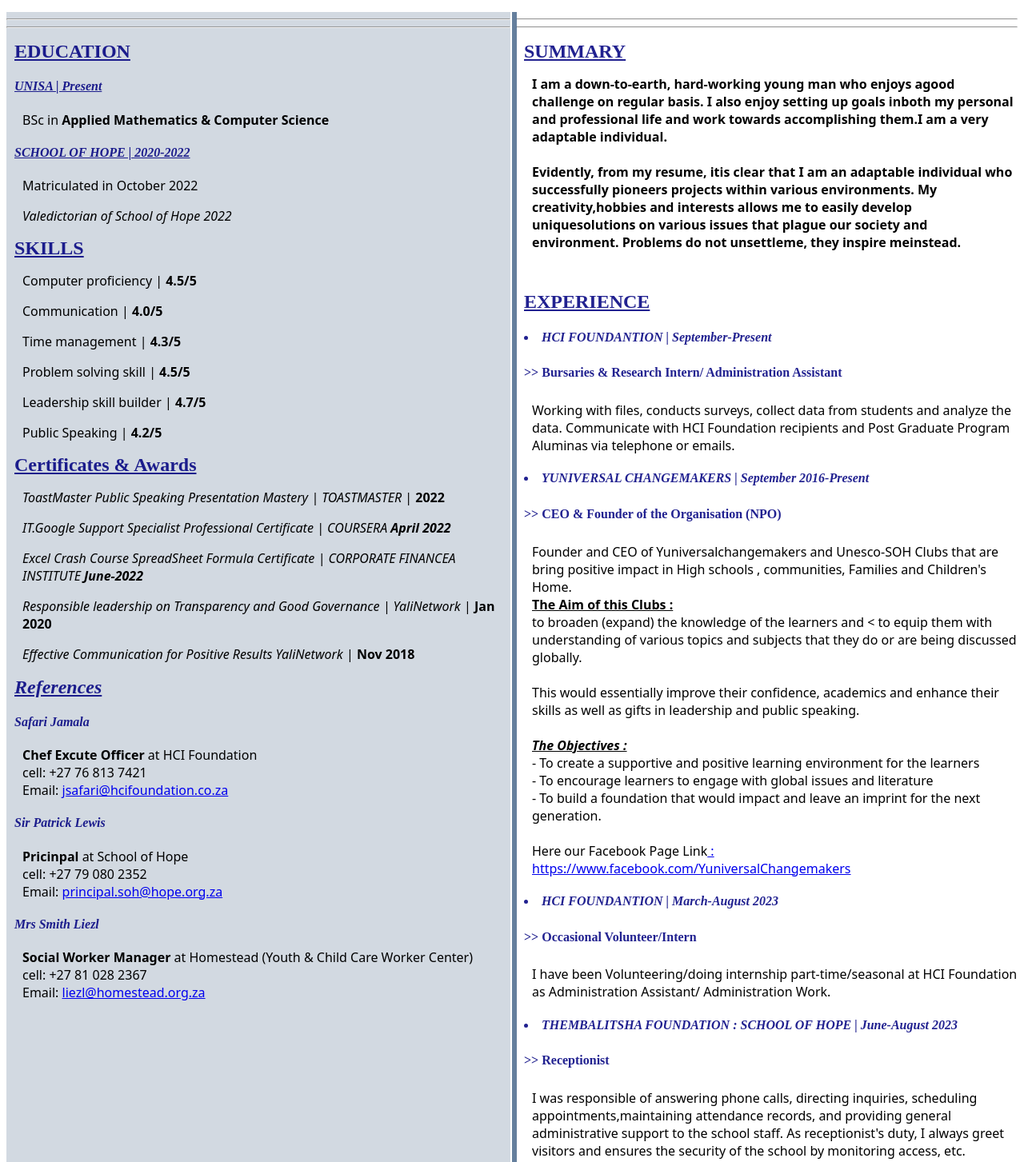
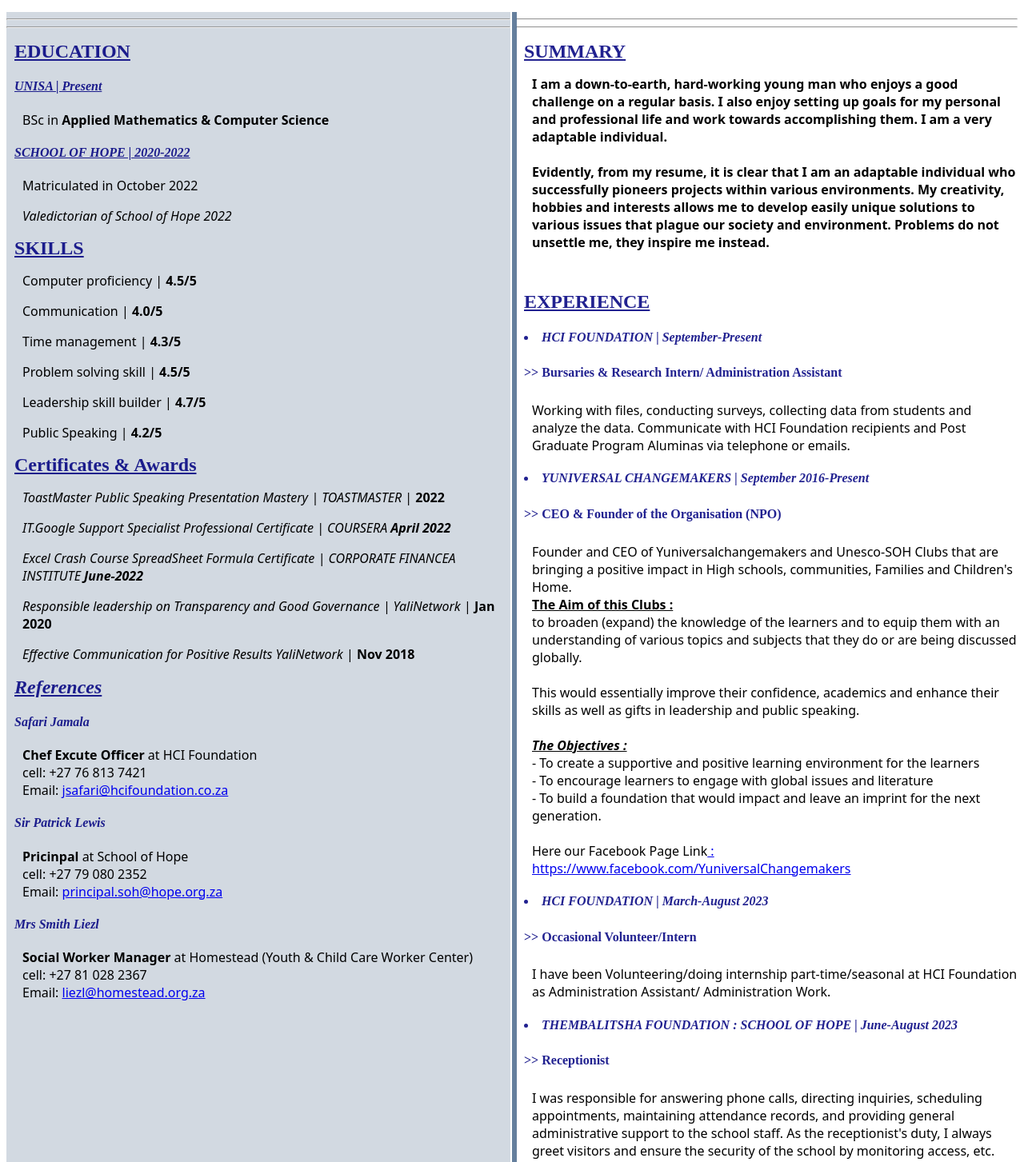
Before and after one commit to Benis-Joel75/CV.....html-Baraka, a plain HTML site: page index.html in a window 1280 px wide. Shown: the part 299-1752 px from the top of the page at 80% size. Drawn offline with Linux system fonts and the light colour scheme.

Commit message:
Update index.html

```diff
--- a/index.html
+++ b/index.html
@@ -179,42 +179,42 @@
         <div class="summary">
             <hr/><hr/>
             <h1>SUMMARY</h1>
-            <p><b>I am a down-to-earth, hard-working young man who enjoys agood
-                challenge on regular basis.
-                I also enjoy setting up goals inboth
+            <p><b>I am a down-to-earth, hard-working young man who enjoys a good
+                challenge on a regular basis.
+                I also enjoy setting up goals for
                 my personal and professional life
                 and work towards accomplishing
-                them.I am a very adaptable
+                them. I am a very adaptable
                 individual.<br><br>
-                Evidently, from my resume, itis clear
+                Evidently, from my resume, it is clear
                 that I am an adaptable individual
                 who successfully pioneers
                 projects within various environments.
-                My creativity,hobbies and interests
-                allows me to easily develop
-                uniquesolutions on various issues
+                My creativity, hobbies and interests
+                allows me to develop easily
+                unique solutions to various issues
                 that plague our society
                 and environment. Problems do not
-                unsettleme, they inspire
-                meinstead.</b></p>
+                unsettle me, they inspire
+                me instead.</b></p>
         </div>
     <br>
         <div class="experience">
             <h1>EXPERIENCE</h1>
 
-        <h4><i><li>HCI FOUNDANTION | September-Present</li></i></h4>
+        <h4><i><li>HCI FOUNDATION | September-Present</li></i></h4>
         <h5>>> Bursaries & Research Intern/ Administration Assistant</h5>
-        <p>Working with files, conducts surveys, collect data from students
+        <p>Working with files, conducting surveys, collecting data from students
            and analyze the data. Communicate with HCI Foundation recipients
            and Post Graduate Program Aluminas via telephone or emails.</p>
 
            <h4><i><li>YUNIVERSAL CHANGEMAKERS | September 2016-Present</li></i></h4>
            <h5>>> CEO & Founder of the Organisation (NPO)</h5>
            <p>Founder and CEO of Yuniversalchangemakers and Unesco-SOH Clubs that
-             are  bring positive impact in High schools  , communities, Families and Children's Home.
+             are  bringing a positive impact in High schools, communities, Families and Children's Home.
             <br><b><u>The Aim of this Clubs :</u></b><br>
-            to broaden (expand) the knowledge of the learners and <
-            to equip them with understanding of various topics and
+            to broaden (expand) the knowledge of the learners and
+            to equip them with an understanding of various topics and
             subjects that they do or are being discussed globally.<br><br>
             This would essentially improve their confidence, academics
             and enhance their skills as well as gifts in leadership and
@@ -224,23 +224,23 @@
              <br>- To encourage learners to engage with global issues and literature
              <br>- To build a foundation that would impact and leave an imprint
              for the next generation.
-            <br><br> Here our Facebook Page Link<a href="https://www.facebook.com/YuniversalChangemakers" alt="the facebook page link"> : https://www.facebook.com/YuniversalChangemakers</a>
-        <h4><i><li>HCI FOUNDANTION | March-August 2023</li></i></h4>
+            <br><br> Here our Facebook Page Link<a href="https://www.facebook.com/YuniversalChangemakers" alt="the Facebook page link"> : https://www.facebook.com/YuniversalChangemakers</a>
+        <h4><i><li>HCI FOUNDATION | March-August 2023</li></i></h4>
         <h5>>> Occasional Volunteer/Intern</h5>
         <p>I have been Volunteering/doing internship part-time/seasonal at HCI Foundation
              as Administration Assistant/ Administration Work.</p>
 
            <h4><i><li>THEMBALITSHA FOUNDATION : SCHOOL OF HOPE | June-August 2023</li></i></h4>
            <h5>>> Receptionist</h5>
-           <p> I was responsible of answering phone calls, directing inquiries, scheduling appointments,maintaining attendance records, and providing
-               general administrative support to the school staff. As receptionist's duty,
-               I always greet visitors and ensures the security of the school by monitoring
+           <p> I was responsible for answering phone calls, directing inquiries, scheduling appointments, maintaining attendance records, and providing
+               general administrative support to the school staff. As the receptionist's duty,
+               I always greet visitors and ensure the security of the school by monitoring
                access, etc.</p>
 
 
             <h4><i><li>SA PAIS MOVEMENT| January-June 2023</li></i></h4>
             <h5>>>Intern : Youth Leader</h5>
-            <p>  - Mentoring,I am youth mentoring for kids, teenangers
+            <p>  - Mentoring, I am youth mentoring for kids, teenagers
                    and youth from the age of 6 to 18 years old<br><br>
                  - Youth ministry work<br><br>
                  - Team Leadership.
@@ -249,9 +249,9 @@
             <h5> >>Head_Boy of School of Hope</h5>
             <p> I am the School of Hope Captain/Head Boy who is in charge
                 of representing the learners in School administration and
-                 co-operation and even collaboration with other schools in
-                 terms of expanding and making the education funny and exciting
-                for all learners through differents academic activities.</p>
+                 cooperation and even collaboration with other schools in
+                 terms of expanding and making education funny and exciting
+                for all learners through different academic activities.</p>
 
             </div>
 
```
